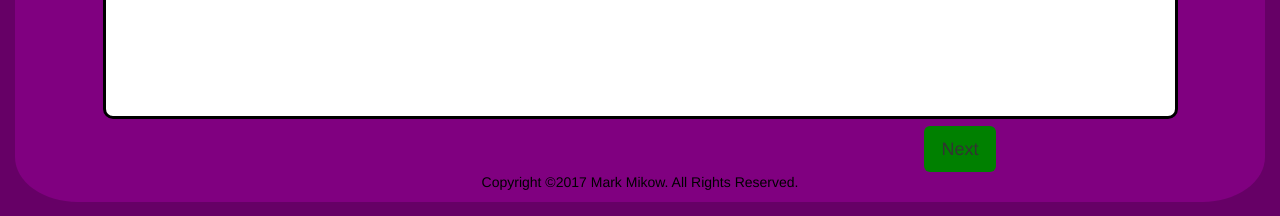
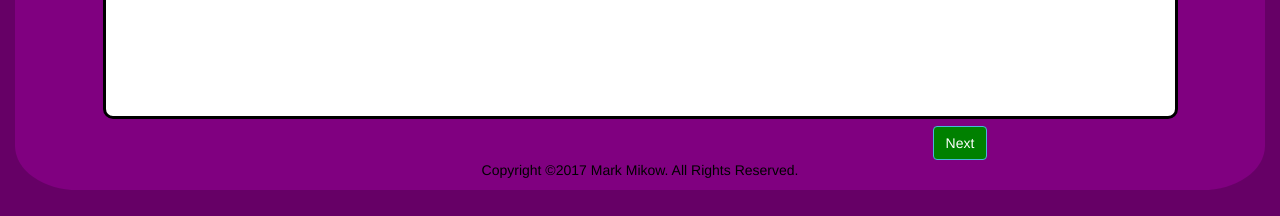
Before and after one commit to MarkMikow/MarkMikow.github.io, a plain HTML site: page limits.html in a window 1280 px wide. Shown: the part 710-926 px from the top of the page. Drawn offline with nearby package versions, Linux system fonts and the light colour scheme.

Commit message:
Change Next button

```diff
--- a/limits.html
+++ b/limits.html
@@ -38,7 +38,7 @@
               <!--<button type="button" class="btn btn-lg" type="submit" id="submit">Submit</button>-->
             </div>
             <div class="col-xs-6" id="next-button">
-              <button type="button" class="btn btn-lg" type="submit" id="newQuestion">Next</button>
+              <button type="button" class="btn btn-info" type="submit" id="newQuestion">Next</button>
             </div>
           </div>
         </div>
```
